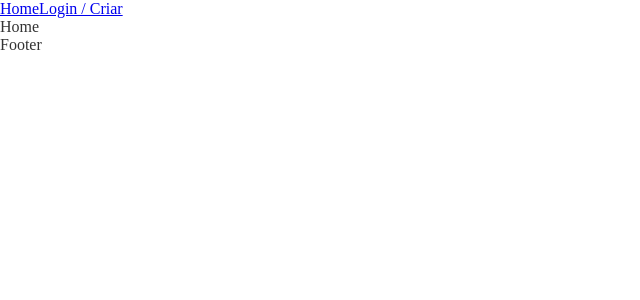
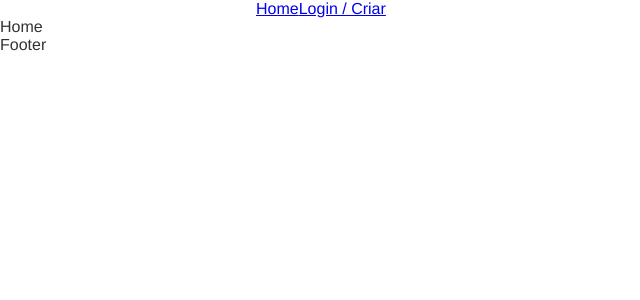
Before and after one commit to WalyssonCavalcante/Dogs, a React app: page / in a window 1280 px wide. Shown: the top 300 px of the page, without its empty margins (0-640 px from the left). Built offline with nearby package versions, Linux system fonts and the light colour scheme; the HTML template or start-up script is replaced by a standard one.

Commit message:
Feat: Estrutura Inicial

```diff
--- a/src/App.css
+++ b/src/App.css
@@ -6,5 +6,40 @@
   margin: 0px;
   color: #333;
   --type-first: Helvetica, Arial, sans-serif;
-  --type-second: "Spectral";
+  --type-second: "Spectral", Georgia;
+  font-family: var(--type-first);
 }
+
+h1,
+h2,
+h3,
+h4,
+p {
+  margin: 0px;
+}
+
+ul,
+li {
+  list-style: none;
+  padding: 0px;
+  margin: 0px;
+}
+
+img {
+  display: block;
+  max-width: 100%;
+}
+
+button,
+input {
+  display: block;
+  font-size: 1rem;
+  font-family: var(--type-first);
+  color: #333;
+}
+
+.container {
+  max-width: 50rem;
+  padding: 0 1rem;
+  margin: 0 auto;
+}
--- a/src/Components/Header.jsx
+++ b/src/Components/Header.jsx
@@ -5,7 +5,7 @@
 const Header = () => {
   return (
     <div className={styles.header}>
-      <nav>
+      <nav className="container">
         <Link to="/">Home</Link>
         <Link to="/login">Login / Criar</Link>
       </nav>
```
